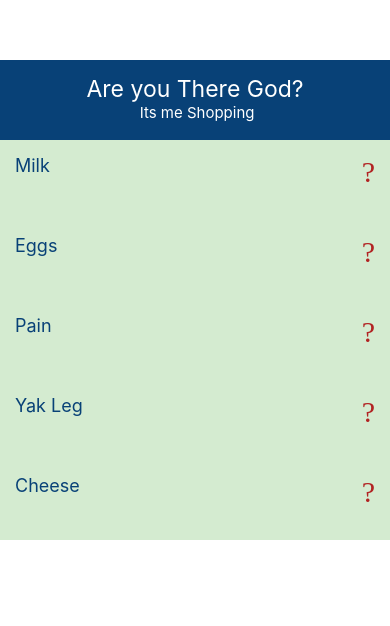
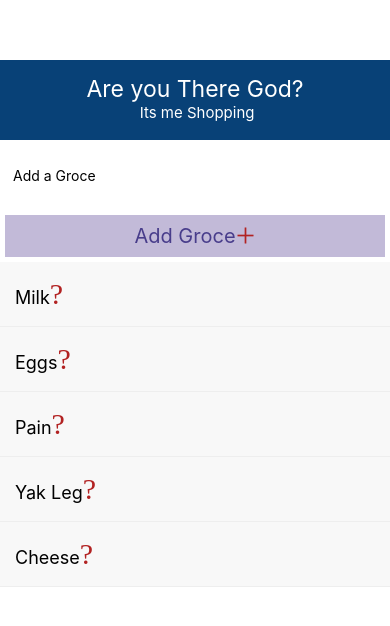
Before and after one commit to Jaywinebrenner/react-native-listy-app, a React Native app: screen / in a window 390 px wide. Shown: the top 626 px of the page. Built offline with nearby package versions, Linux system fonts and the light colour scheme.

Commit message:
add input functionality

```diff
--- a/App.js
+++ b/App.js
@@ -1,8 +1,9 @@
 
 import React, {useState} from 'react';
-import { View, Text, StyleSheet, FlatList } from 'react-native';
+import { View, Text, StyleSheet, FlatList, Alert } from 'react-native';
 import Header from './components/Header';
 import ListItem from './components/ListItem';
+import AddItem from './components/AddItem'
 
 const App = ({item}) => {
 
@@ -21,6 +22,18 @@ const deleteItem = (id) => {
   })
 }
 
+const addItem = (text) => {
+
+  if(!text){
+    Alert.alert('Error', 'Please enter a dang groce', {text:'Ok'})
+  } else {
+    setItems(prevItems => {
+      return [{id: Math.random(), text: text},...prevItems]
+    })
+
+  }
+}
+
 
   return (
 
@@ -29,11 +42,13 @@ const deleteItem = (id) => {
         <Header
           title='Its me Shopping'
           />
+        <AddItem
+          addItem={addItem}
+          />
         <FlatList
           data={items}
           renderItem={ ({item}) => <ListItem item = {item} deleteItem= {deleteItem}/>}
           />
-
 
     </View>
 
@@ -48,11 +63,8 @@ const styles = StyleSheet.create({
     flex: 1,
     paddingTop: 60
 
-  },
-  image: {
-    width: 100,
-    height: 100
   }
+
 
 });
 
--- a/components/AddItem.js
+++ b/components/AddItem.js
@@ -1,26 +1,33 @@
-import React from 'react';
-import {View, Text, StyleSheet, TextInput, TouchableOpacity };
+import React, { useState } from 'react';
+import {View, Text, StyleSheet, TextInput, TouchableOpacity } from 'react-native';
 import { AntDesign } from '@expo/vector-icons';
 
 
-const AddItem = () => {
+const AddItem = ({ addItem }) => {
+
+  const [text, setText] = useState('')
+
+const onChange = textValue => setText(textValue);
 
   return (
       <View>
       <TextInput
         placeholder='Add a Groce'
         style={styles.input}
+        onChangeText={onChange}
         />
-        <TouchableOpacity style={styles.btn}>
+        <TouchableOpacity
+        style={styles.btn}
+        onPress={() => addItem(text)}
+        >
           <Text style={styles.btnText}>
             Add Groce
             <AntDesign
               name='plus'
-              size={30}
+              size={20}
               color='firebrick'
             />
-
-          </Text>
+            </Text>
 
         </TouchableOpacity>
 
@@ -30,17 +37,22 @@ const AddItem = () => {
   )
 }
 
-consts styles = StyleSheet.create({
+const styles = StyleSheet.create({
   input: {
-
+    height: 60,
+    padding: 8,
+    margin: 5,
   },
   btn: {
-
+    backgroundColor: '#c2bad8',
+    padding: 9,
+    margin: 5,
   },
   btnText: {
-
-  }
-
+    color: 'darkslateblue',
+    fontSize: 20,
+    textAlign: 'center',
+  },
 });
 
 export default AddItem;
--- a/components/Header.js
+++ b/components/Header.js
@@ -24,7 +24,6 @@ const styles = StyleSheet.create({
 
   header: {
     height: 80,
-    alignSelf: 'stretch',
     padding: 15,
     backgroundColor: '#084177'
   },
--- a/components/ListItem.js
+++ b/components/ListItem.js
@@ -8,15 +8,17 @@ const ListItem = ({ item, deleteItem }) => {
 
   return (
 
-    <TouchableOpacity style={styles.header}>
+    <TouchableOpacity style={styles.listItem}>
       <View style={styles.listItemView}>
-        <Text style={styles.listItemText}>{ item.text}</Text>
+        <Text style={styles.listItemText}>
+        {item.text}
         <AntDesign
         name='closecircle'
         size={30}
         color='firebrick'
         onPress={() => deleteItem(item.id)}
         />
+        </Text>
       </View>
     </TouchableOpacity>
   )
@@ -24,24 +26,24 @@ const ListItem = ({ item, deleteItem }) => {
 
 const styles = StyleSheet.create({
 
-  header: {
-    height: 80,
+  listItem: {
+
     padding: 15,
-    backgroundColor: '#d4ebd0'
+    backgroundColor: '#f8f8f8',
+    borderColor: '#eee',
+    borderBottomWidth: 1
   },
 
   listItemView: {
-    color: '#fff',
-    fontSize: 15,
-    textAlign: 'center',
     flexDirection: 'row',
-    justifyContent: 'space-between'
+    justifyContent: 'space-between',
+    alignItems: 'center'
 
   },
   listItemText: {
-    color: '#084177',
+
     fontSize: 18,
-    textAlign: 'center'
+
   }
 
 });
```
Also changed, not shown: Examples.js (+63 -0 lines).
